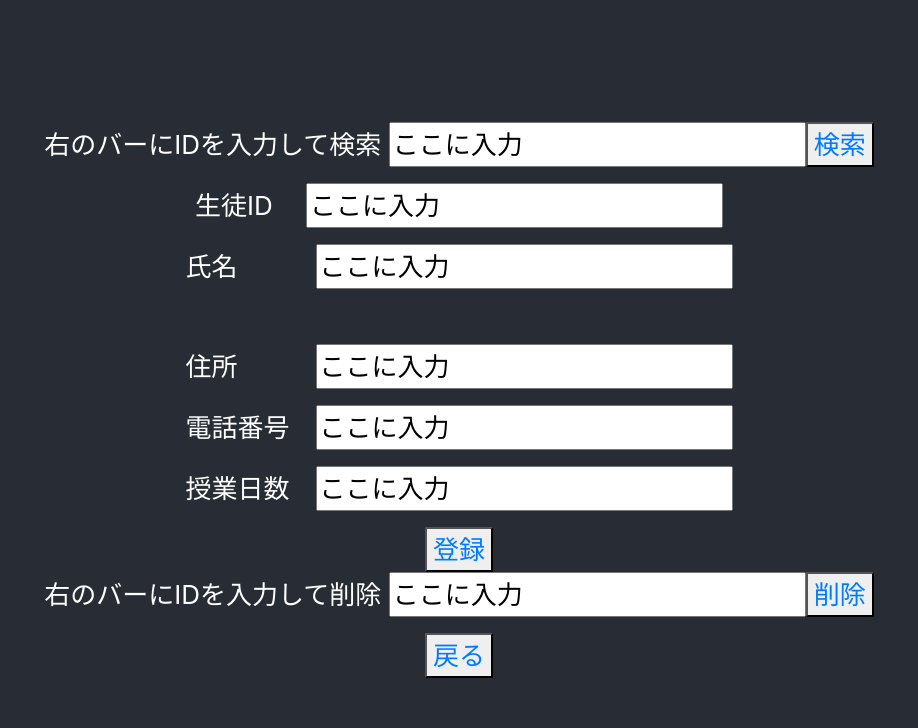
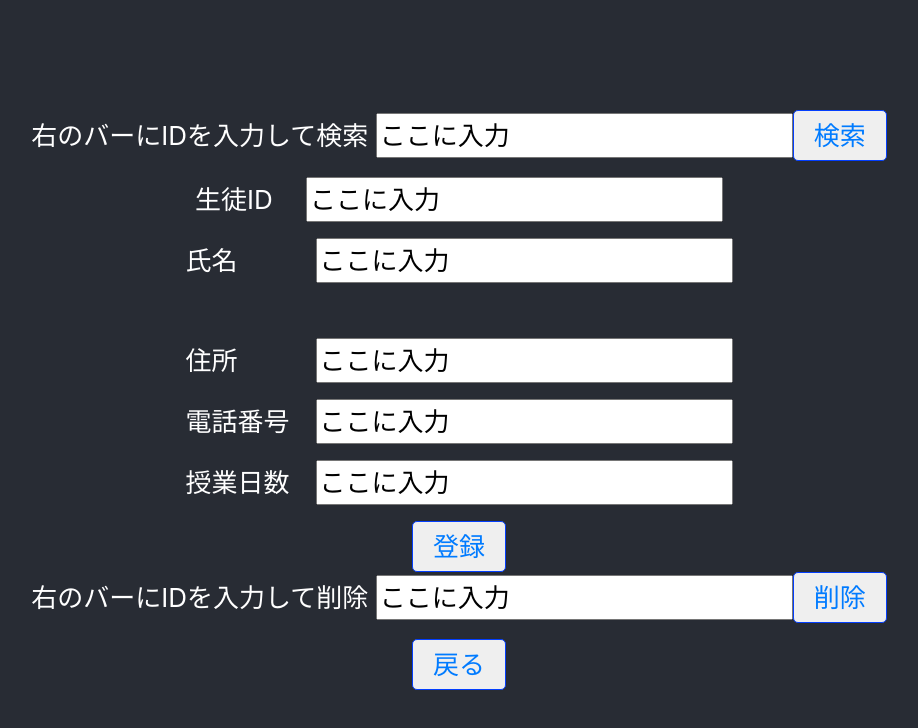
Before and after one commit to ryoryoma2/ScheduleSystem, a React (Create React App) app: page /Joho in a window 1280 px wide. Shown: the top 728 px of the page, without its empty margins (181-1099 px from the left). Built offline with nearby package versions, Linux system fonts and the light colour scheme.

Commit message:
Add files via upload

```diff
--- a/src/components/Button/Button.css
+++ b/src/components/Button/Button.css
@@ -40,3 +40,11 @@ button.Login_under_button{
     justify-content: space-evenly;
     flex-wrap: nowrap;
 }
+
+.small_button{
+    padding: 5px 20px;
+    border-radius: 5px;
+    display: inline-block;
+    align-items: flex-end;
+    border: 1px solid rgb(3, 62, 253);
+  }
```
